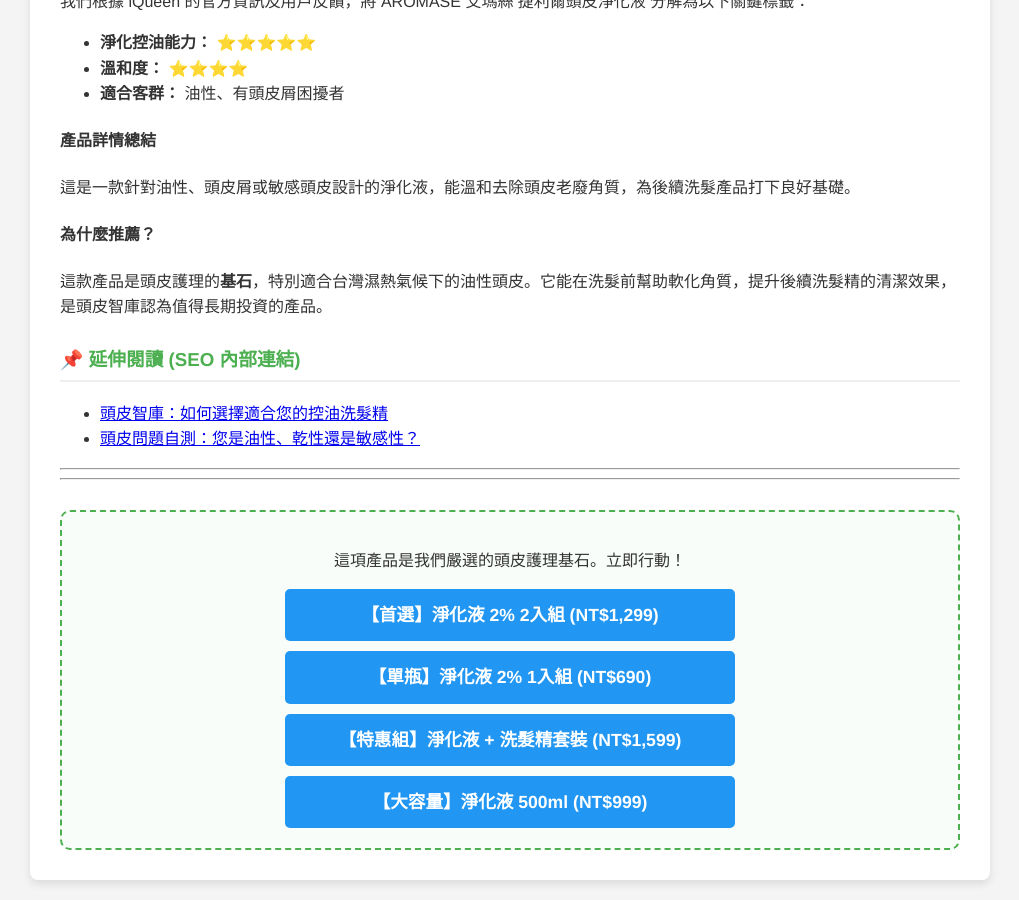
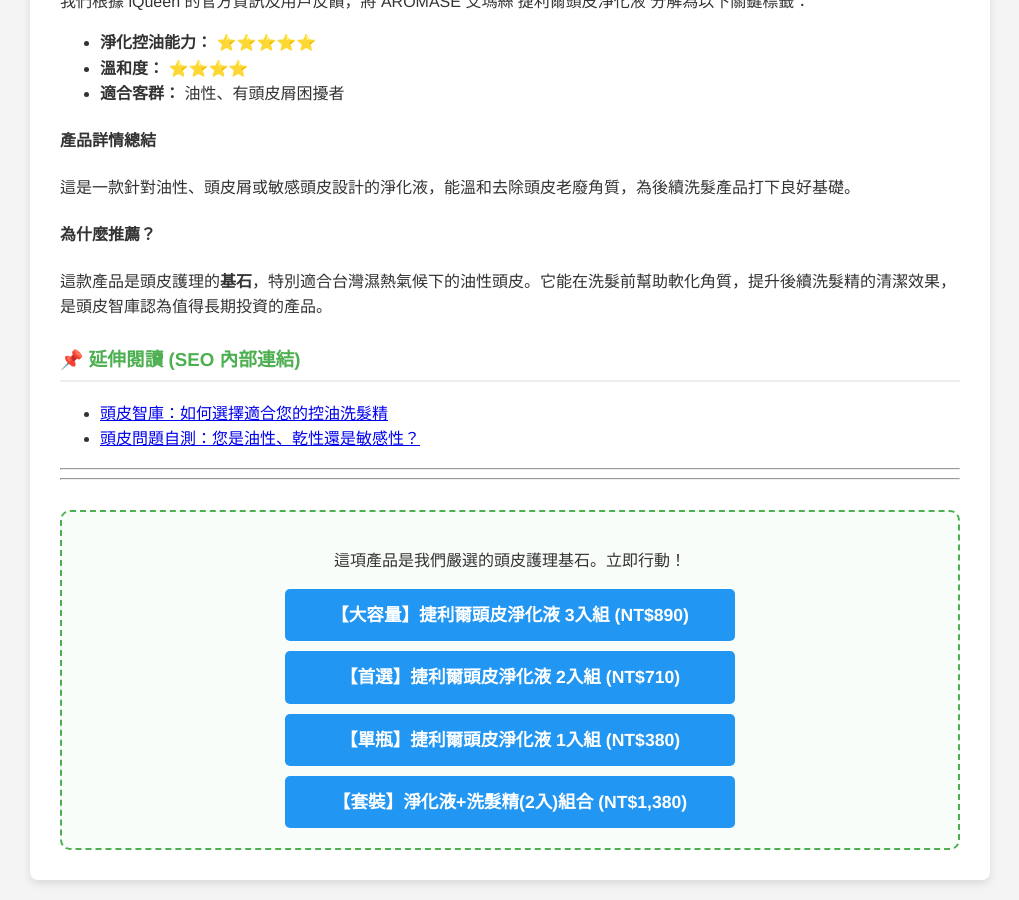
Before and after one commit to lifeexpertise929/lifeexpertise929.github.io, a Jekyll site: the page built from products/aromase-001.md, in a window 1280 px wide and 900 px high, scrolled down 871 px. Shown: the whole window, without its empty margins (130-1149 px from the left). Built offline with Jekyll 4.4.1, drawn with Linux system fonts in a browser that asks for light colours.

Commit message:
fix: 最終修正 products.json 語法與多連結內容，啟用功能

```diff
--- a/products/aromase-001.md
+++ b/products/aromase-001.md
@@ -5,7 +5,7 @@
 tags: ["控油淨化", "去屑止癢", "頭皮調理", "頭皮護理", "頭皮智庫推薦"]
 price: 890
 summary: 這是一款針對油性、頭皮屑或敏感頭皮設計的淨化液，能溫和去除頭皮老廢角質，為後續洗髮產品打下良好基礎。
-affiliate_options: [{"text": "【首選】淨化液 2% 2入組", "url": "https://vbshoptrax.com/track/clicks/4728/c627c2bc980925dafe8dec23d62e9e4524674ac163b2a0f90367b00d71425de38475e4b2?t=https%253A%252F%252Fwww.iqueen.com.tw%252FSalePage%252FIndex%252F10680991", "price": "NT$1,299"}, {"text": "【單瓶】淨化液 2% 1入組", "url": "https://affckr.site/track/clicks/4728/c627c2bc980925dafe8dec23d62e9e4524674ac163b2a0f90367b00d7145de38475e4b2?t=https%253A%252F%252Fwww.iqueen.com.tw%252FSalePage%252FIndex%252F10680968", "price": "NT$690"}, {"text": "【特惠組】淨化液 + 洗髮精套裝", "url": "https://twshop4coupon.com/track/clicks/4728/c627c2bc980925dafe8dec23d62e9e4524674ac163b2a0f90367b00d71425de38475e4b2?t=https%253A%252F%252Fwww.iqueen.com.tw%252FSalePage%252FIndex%252F6189211", "price": "NT$1,599"}, {"text": "【大容量】淨化液 500ml", "url": "https://vbtrax.com/track/clicks/4728/c627c2bc980925dafe8dec23d62e9e4524674ac163b2a0f90367b00d71425de38475e4b2?t=https%253A%252F%252Fwww.iqueen.com.tw%252FSalePage%252FIndex%252F10681285", "price": "NT$999"}]
+affiliate_options: [{"text": "【大容量】捷利爾頭皮淨化液 3入組", "url": "https://vbtrax.com/track/clicks/4728/c627c2bc980925dafe8dec23d62e9e4524674ac163b2a0f90367b00d71425de38475e4b2?t=https%253A%252F%252Fwww.iqueen.com.tw%252FSalePage%252FIndex%252F10681285", "price": "NT$890"}, {"text": "【首選】捷利爾頭皮淨化液 2入組", "url": "https://vbshoptrax.com/track/clicks/4728/c627c2bc980925dafe8dec23d62e9e4524674ac163b2a0f90367b00d71425de38475e4b2?t=https%253A%252F%252Fwww.iqueen.com.tw%252FSalePage%252FIndex%252F10680991", "price": "NT$710"}, {"text": "【單瓶】捷利爾頭皮淨化液 1入組", "url": "https://affckr.site/track/clicks/4728/c627c2bc980925dafe8dec23d62e9e4524674ac163b2a0f90367b00d7145de38475e4b2?t=https%253A%252F%252Fwww.iqueen.com.tw%252FSalePage%252FIndex%252F10680968", "price": "NT$380"}, {"text": "【套裝】淨化液+洗髮精(2入)組合", "url": "https://twshop4coupon.com/track/clicks/4728/c627c2bc980925dafe8dec23d62e9e4524674ac163b2a0f90367b00d71425de38475e4b2?t=https%253A%252F%252Fwww.iqueen.com.tw%252FSalePage%252FIndex%252F6189211", "price": "NT$1,380"}]
 ---
 ---
 
```
Also changed, not shown: _data/products.json (+12 -12 lines).
